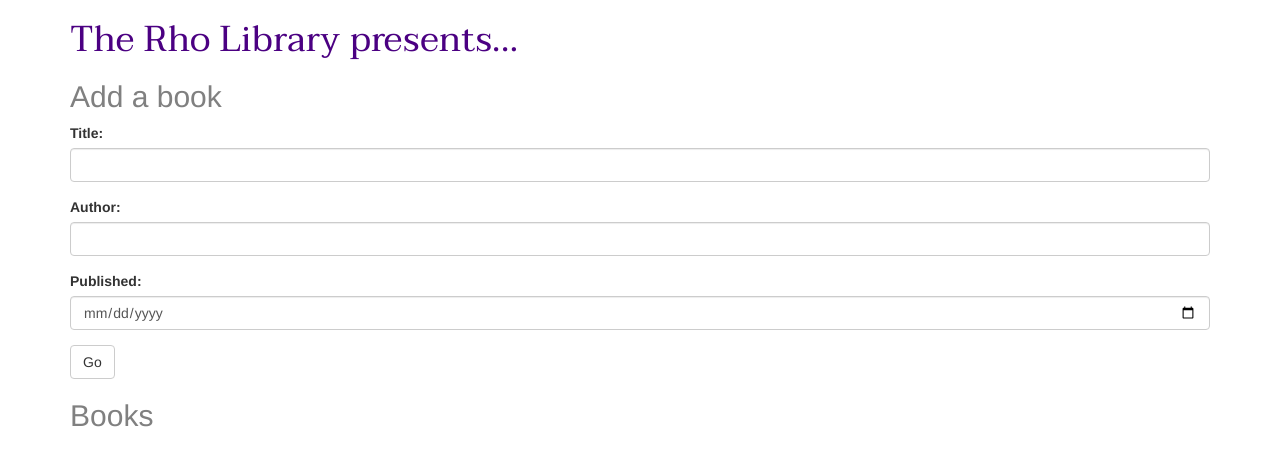
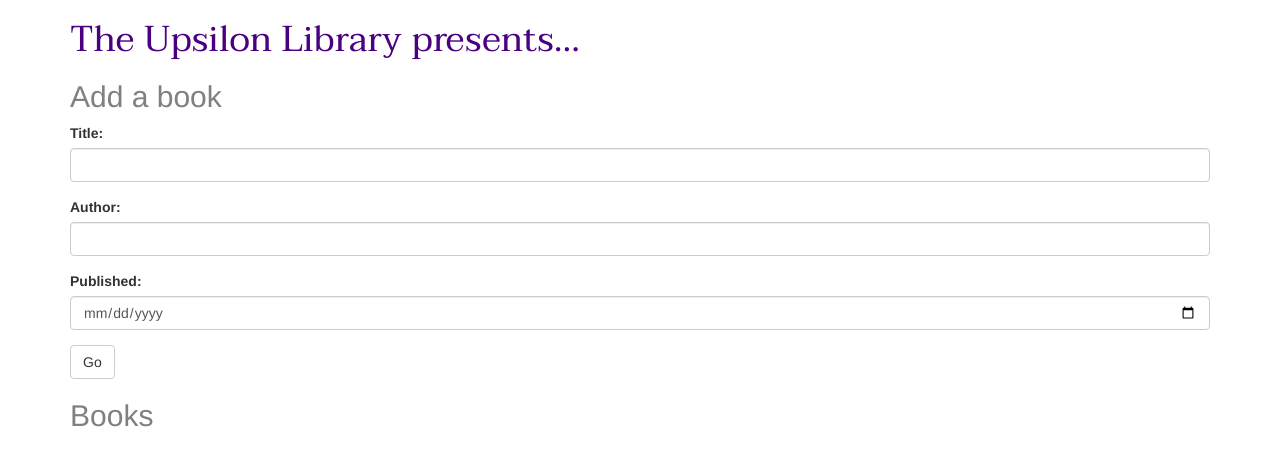
Before and after one commit to PrimeAcademy/upsilon-node-pg, a website: page public/views/index.html in a window 1280 px wide. Drawn offline with Linux system fonts and the light colour scheme; files that its build step writes are made by us from their sources.

Commit message:
Modify for Upsilon

```diff
--- a/public/views/index.html
+++ b/public/views/index.html
@@ -11,7 +11,7 @@
   <body>
     <main class="container">
       <header>
-        <h1>The Rho Library presents...</h1>
+        <h1>The Upsilon Library presents...</h1>
       </header>
       <h2>Add a book</h2>
       <form id="book-form">
```
